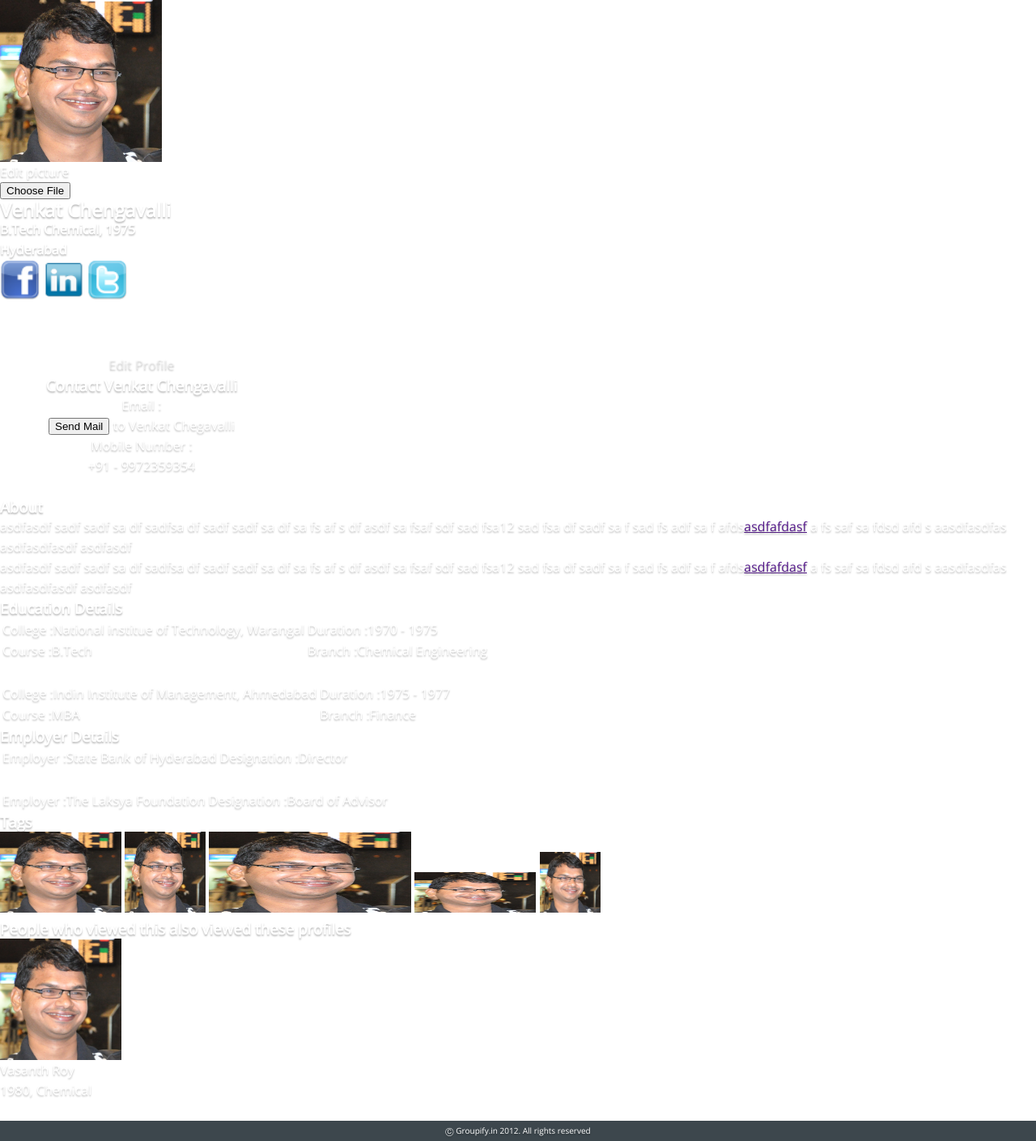
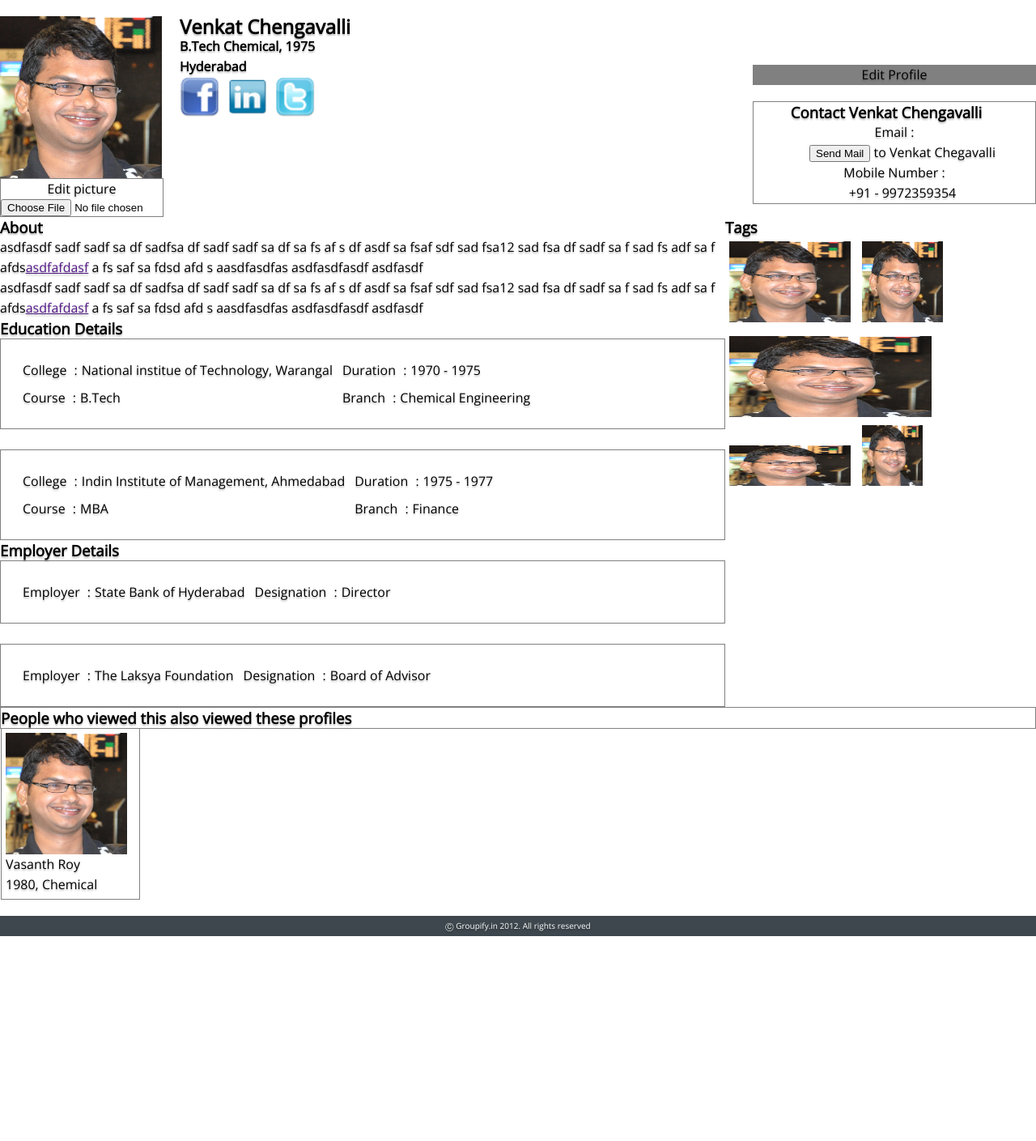
Before and after one commit to sriharimaneru/askra-repo, a Django app: template src/askra/templates/edit_profile.html in a window 1280 px wide. Shown: the part 100-1509 px from the top of the page at 81% size. After the commit the page ends 1256 px from the top, so only its background shows below. Run offline with Django 3.2, Linux system fonts and the light colour scheme; the template is opened without the code that fills it, so the values that code supplies are empty.

Commit message:
Minor changes to make view profile and edit profile work with old templates

```diff
--- a/src/askra/static/css/style.css
+++ b/src/askra/static/css/style.css
@@ -512,7 +512,7 @@ div#search-content dd{
 
 
 div#search-content label, input{
-	display: block;
+	display: inline-block;
 }
 
 div#search-content label{
@@ -652,3 +652,226 @@ div#facet-list .selected_facet{
 
 
 /******************End Search Page ***********************/
+
+
+
+/******************Start view profile page ***************/
+
+#main_content, #other_content, #related_profiles {
+	color: black;
+}
+
+
+#navigation_div {
+	margin-bottom: 20px;
+}
+
+#breadcrumb {
+	float: left;
+}
+
+#pic_div {
+	margin-top: 20px;
+	clear: both;
+	float: left;
+}
+
+#pic_div #edit_pic {
+	width: 200px;
+	border: 1px solid gray;
+	text-align: center;
+}
+
+#search_div {
+	float: right;
+}
+
+#basic_details_div {
+	margin-top: 20px;
+	float: left;
+	margin-left: 20px;
+}
+
+#social_media_links img {
+	padding-right: 5px;
+}
+
+#contact {
+	float: right;
+	margin-top: 20px;
+}
+
+#contact_div {
+	margin-top: 20px;
+	border: thin solid gray;
+}
+
+#edit_profile {
+	background: gray;
+	text-align: center;
+}
+
+#edit_profile a {
+	color: black;
+	text-decoration: none;
+}
+
+#contact_div h3 {
+	padding-left: 10px;
+	padding-right: 30px;
+}
+
+#contact_div p {
+	padding-left: 25px;
+	padding-right: 25px;
+}
+
+#contact_div #mail, #contact_div #mobile {
+	padding-left: 50px;
+	padding-right: 30px;
+}
+
+#text_details {
+	float: left;
+	width: 70%;
+}
+
+#tags {
+	float: right;
+	width: 30%;
+}
+
+#tags img {
+	padding: 5px
+}
+
+#text_details .detail{
+	margin: 20px;
+}
+
+.detail {
+	color: black;
+}
+
+.detail_container {
+		border: 1px solid grey;
+}
+.detail .label {
+	padding-right: 5px;
+}
+
+.detail .value {
+	padding-left: 5px;
+	color: black;
+}
+
+.detail td {
+	padding: 5px;
+}
+
+.related_profile_container {
+	border: 1px solid gray;
+	float: left;
+	width: 160px;
+	margin-right: 10px;
+	margin-bottom: 20px;
+	padding: 5px;
+}
+
+#related_profiles {
+	border: 1px solid gray;
+	margin-top: 20px;
+}
+/******************End view profile page ***************/
+
+
+/******************Start edit profile page ***************/
+
+#basic_details_form, #weblinks_form, #edit_education_form, #edit_employment_form {
+	width: 500px;
+	margin-top: 20px;
+	float: left;
+	margin-left: 5px;
+}
+
+#basic_section .selectBox select, #edit_education_form .selectBox select, #edit_employment_form .selectBox select {
+	height: 27px;
+	width: 144px;
+	margin-bottom: 10px;
+	margin-right: 5px;
+	padding-bottom: 0;
+	padding-right: 0;
+	color: black;
+	background-color: #f0f0f0;
+}
+
+#basic_section input[type=text], #weblinks_form input[type=text], #edit_education_form input[type=text], #edit_employment_form input[type=text] {
+	color: black;
+	margin-bottom: 0px;
+}
+
+#basic_details_form span, #edit_education_form span, #edit_employment_form span{
+	width: 150px;
+	float: left;
+	margin-top: 0px;
+}
+
+#basic_details_form input[type=submit], #edit_education_form input[type=submit], #edit_employment_form input[type=submit] {
+	margin-left: 0px;
+}
+
+#basic_details_form textarea {
+	width: 300px;
+	height: 200px;
+	border-radius: 5px;
+}
+
+#weblinks_form #web_links input[type=url] {
+	color: black;
+	width: 300px;
+}
+
+#weblinks_form #web_links input[type=text] {
+	color: black;
+	width: 300px;
+}
+
+#weblinks_form #web_links img {
+	height: 30px;
+	width: 30px;
+}
+
+#edit_education_form .edit_education, #edit_employment_form .edit_employment {
+	border: 1px solid gray;
+	padding: 5px;
+	margin: 15px;
+}
+
+#edit_education_form .edit_education p, #edit_employment_form .edit_employment p {
+	background: gray;
+	margin: 0px;
+	margin-bottom: 15px;
+	padding: 3px;
+}
+
+#tabs_nav ul {
+	list-style: none;
+	padding-left: 0px;
+}
+
+#tabs_nav ul li {
+	display: inline;
+}
+
+#tabs_nav ul li a {
+	background: gray;
+	color: white;
+	padding: 10px;
+	text-decoration: none;
+}
+
+#tabs_nav ul li.current a {
+	background: #0f0f0f;
+}
+
+/******************End edit profile page ***************/
--- a/src/askra/templates/edit_profile_basic.html
+++ b/src/askra/templates/edit_profile_basic.html
@@ -26,7 +26,7 @@
 		<form name="basic_details_form" method="post" action="/profile/edit_basic/{{profile_id}}" enctype="multipart/form-data">{% csrf_token %}
 			{{ form.non_field_errors }}
 			<div id="pic_div">
-			    {{ form.picture.errors}}
+			    {{ form.picture.errors }}
 				{{ form.picture }}
 				<br>
 				<!--<div id="edit_pic">
```
Also changed, not shown: src/askra/userprofile/forms.py (+12 -7 lines), src/askra/userprofile/models.py (+16 -2 lines), src/askra/userprofile/views.py (+11 -8 lines).
